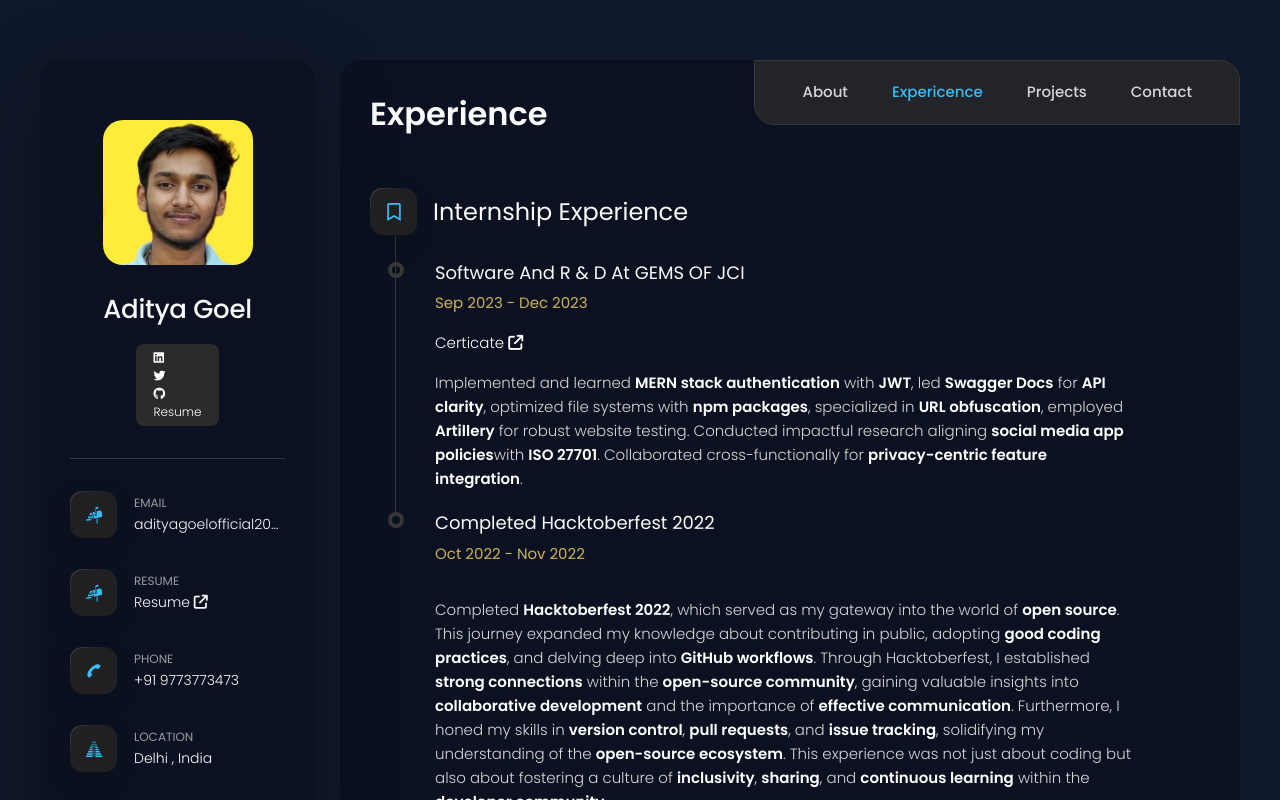
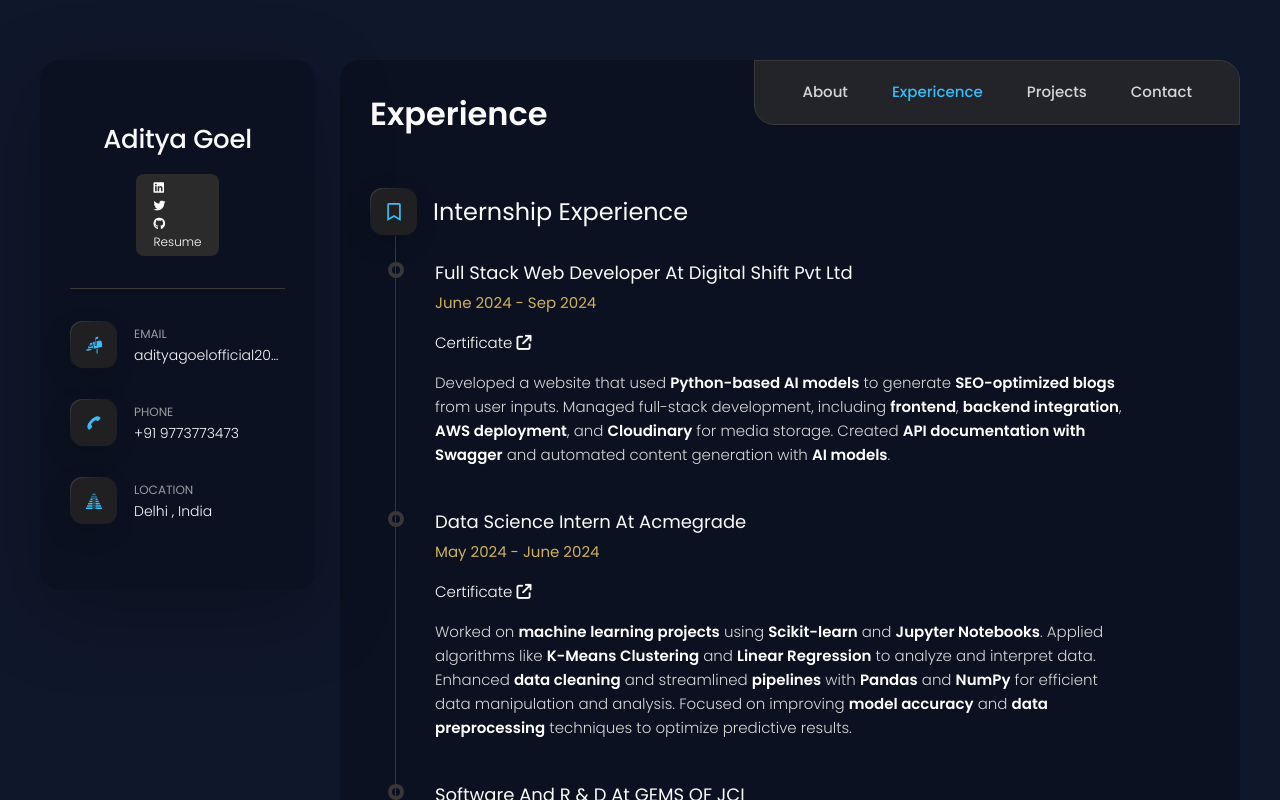
Before and after one commit to AdityaGoel0320/ADITYA-GOEL-PORTFOLIO-VITE, a React (Vite) app: page /resume in a window 1280 px wide. Shown: the top 800 px of the page. Built offline with nearby package versions, Linux system fonts and the light colour scheme.

Commit message:
added some internship details and made some ui changes

```diff
--- a/src/App.css
+++ b/src/App.css
@@ -2211,3 +2211,17 @@ strong {
   flex-direction: column;
   gap: 0.5rem;
 }
+
+
+.animated-text {
+  background: linear-gradient(90deg, yellow, #0000ff); /* Gradient from red to blue */
+  background-size: 200% auto; /* Double the size to allow the animation */
+  background-clip: text;
+  -webkit-background-clip: text;
+  color: transparent;
+  transition: background-position 0.05s ease-in-out; /* Animate the background */
+}
+
+.animated-text:hover {
+  background-position: right center; /* On hover, move the background to the right */
+}
--- a/src/assets/Arr.jsx
+++ b/src/assets/Arr.jsx
@@ -87,13 +87,13 @@ export const arr = [
         type: "Backend",
 
     },
-    {
-        name: "Googling",
-        // img: "https://jigarsable.vercel.app/_next/image?url=https%3A%2F%2Fimg.icons8.com%2Fcolor%2F144%2Fnull%2Fgoogle-logo.png&w=128&q=75",
-        img: "images/google.webp",
+    // {
+    //     name: "Googling",
+    //     // img: "https://jigarsable.vercel.app/_next/image?url=https%3A%2F%2Fimg.icons8.com%2Fcolor%2F144%2Fnull%2Fgoogle-logo.png&w=128&q=75",
+    //     img: "images/google.webp",
 
-        type: "Other",
-    },
+    //     type: "Other",
+    // },
     {
         name: "GitHub",
         // img: "https://jigarsable.vercel.app/_next/image?url=https%3A%2F%2Fimg.icons8.com%2Fmaterial-outlined%2F96%2Fnull%2Fgithub.png&w=128&q=75",
@@ -146,7 +146,7 @@ export const arr = [
 
         name: "Vercel",
         // img: "https://res.cloudinary.com/lifecodes/image/upload/v1677508669/Portfolio/gd1ferzh1vbopo15yysy.svg",
-        img: "images/vercel.svg",
+        img: "images/vercel.png",
 
         type: "Other",
     }, {
--- a/src/assets/FrontEndUtils.jsx
+++ b/src/assets/FrontEndUtils.jsx
@@ -28,6 +28,46 @@ export const desc = (
     </div>
 );
 
+export const mlDesc = (
+    <div>
+        <div className="linksCertificate">
+            <a href="https://drive.google.com/file/d/1pBM0u4Xwded1EbTzKiMK0IsMNogEHjcW/view?usp=sharing" target="_blank" >
+                <h1>Certificate <i className="fa-solid fa-arrow-up-right-from-square"></i></h1>
+            </a>
+        </div>
+        Worked on <strong>machine learning projects</strong> using <strong>Scikit-learn</strong> and <strong>Jupyter Notebooks</strong>.
+        Applied algorithms like <strong>K-Means Clustering</strong> and <strong>Linear Regression</strong> to analyze and interpret data.
+        Enhanced <strong>data cleaning</strong> and streamlined <strong>pipelines</strong> with <strong>Pandas</strong> and <strong>NumPy</strong> for efficient data manipulation and analysis.
+        Focused on improving <strong>model accuracy</strong> and <strong>data preprocessing</strong> techniques to optimize predictive results.
+    </div>
+);
+
+
+
+
+
+
+
+
+
+
+
+export const descOfDigitalShiftInterShip = (
+    <div>
+        <div className="linksCertificate">
+            <a href="https://drive.google.com/file/d/1tyI7JGjvUqLi0XxAraDb_dedJhVb_Meq/view?usp=sharing" target="_blank">
+                <h1>Certificate <i class="fa-solid fa-arrow-up-right-from-square"></i></h1>
+            </a>
+            {/* <a href="">
+
+                <h1>Project Report <i class="fa-solid fa-arrow-up-right-from-square"></i></h1>
+            </a> */}
+        </div>
+        Developed a website that used <strong>Python-based AI models</strong> to generate <strong>SEO-optimized blogs</strong> from user inputs.
+        Managed full-stack development, including <strong>frontend</strong>, <strong>backend integration</strong>, <strong>AWS deployment</strong>, and <strong>Cloudinary</strong> for media storage.
+        Created <strong>API documentation with Swagger</strong> and automated content generation with <strong>AI models</strong>.
+    </div>
+);
 
 
 export const HacktoberFestDesc = (
--- a/src/components/Aside.jsx
+++ b/src/components/Aside.jsx
@@ -35,13 +35,13 @@ const Aside = () => {
   return (
     <aside className="sidebar">
       <div className="sidebar-info">
-        <figure className="avatar-box">
+        {/* <figure className="avatar-box">
           <img
             src={"/images/profile.png"}
             alt="Aditya Goel"
             width="80"
           />
-        </figure>
+        </figure> */}
 
         <div className="info-content">
           <h1 className="name" title="Richard hanrick">
@@ -57,7 +57,7 @@ const Aside = () => {
               ))}
               <a href={Resume} target="_blank">
 
-                <h2 className="text-xs p-1  border-2 border-yellow-500 rounded-md hover:text-white hover:bg-black  hover:text-lg    ">Resume</h2>
+                <h2 className="text-xs p-1  border-2 border-yellow-500 rounded-md hover:text-white hover:bg-black   ">Resume</h2>
               </a>
 
             </div>
@@ -86,7 +86,13 @@ const Aside = () => {
             </div>
           </li>
 
-          <li className="contact-item">
+
+
+
+
+
+
+          {/* <li className="contact-item">
             <div className="icon-box">
               <GiMailbox />
 
@@ -99,7 +105,7 @@ const Aside = () => {
                 Resume <i class="fa-solid fa-arrow-up-right-from-square"></i>
               </a>
             </div>
-          </li>
+          </li> */}
 
 
           <li className="contact-item">
--- a/src/pages/Portfolio/Portfolio.jsx
+++ b/src/pages/Portfolio/Portfolio.jsx
@@ -42,7 +42,7 @@ const Portfolio = () => {
 
       {/* Filter buttons */}
       <ul className="filter-list">
-        {['All', 'MERN', 'TypeScript', 'FireBase' ,"Stripe", 'TailwindCSS' , 'ChakraUI' ,  'HTML' , 'CSS'  ].map(category => (
+        {['All', 'MERN', 'TypeScript', 'FireBase' ,"Stripe", 'TailwindCSS' ,  'HTML' , 'CSS'  ].map(category => (
           <li className="filter-item" key={category}>
             <button
               className={category === selectedCategory ? 'active' : ''}
--- a/src/pages/Portfolio/Sample.jsx
+++ b/src/pages/Portfolio/Sample.jsx
@@ -37,8 +37,11 @@ const Sample = ({ project }) => {
         // <div>Sample</div>
         <>
 
+
             <li
-                className="  m-1  p-4  rounded-xl shadow-[0_20px_50px_rgba(8,_112,_184,_0.7)]  hover:shadow-[0_10px_20px_rgba(240,_46,_170,_0.7)]"
+                // className="  m-1  p-4  rounded-xl shadow-2xl shadow-blue-500/20  hover:shadow-[0_20px_50px_rgba(8,_112,_184,_0.7)]  bg-white dark:bg-slate-900 text-black dark:text-white border-neutral-200 dark:border-slate-800"
+                className="m-1 p-4 rounded-xl hover:backdrop-blur-3xl shadow-2xl shadow-blue-500/20 transition-transform duration-300 hover:shadow-[0_30px_70px_rgba(8,_112,_184,_0.7)] hover:scale-105    bg-white dark:bg-slate-900 text-black dark:text-white border-neutral-200 dark:border-slate-800"
+
                 data-filter-item
                 data-category={project.category}
                 key={project.id}
--- a/src/pages/Resume/Resume.jsx
+++ b/src/pages/Resume/Resume.jsx
@@ -2,7 +2,7 @@ import React from 'react';
 import { FaBookReader, FaRegBookmark } from "react-icons/fa";
 import TimelineItem from './TimelineItem';
 import SkillItem from './SkillItem';
-import { HacktoberFestDesc, desc } from '../../assets/FrontEndUtils';
+import { HacktoberFestDesc, desc, descOfDigitalShiftInterShip, mlDesc } from '../../assets/FrontEndUtils';
 import Skills from '../../components/Skills';
 import Socials from '../../components/Socials';
 
@@ -25,18 +25,36 @@ const Resume = () => {
         </div>
 
         <ol className="timeline-list">
+
+
+          <TimelineItem
+            title="Full Stack Web Developer at Digital Shift Pvt Ltd"
+            date="June 2024 - Sep 2024"
+            description={descOfDigitalShiftInterShip}
+          />
+
+          <br />
+          <TimelineItem
+            title="Data Science Intern at Acmegrade"
+            date="May 2024 - June 2024"
+            description={mlDesc}
+          />
+          <br />
+
           <TimelineItem
             title="Software and R & D at GEMS OF JCI"
             date="Sep 2023 - Dec 2023"
             description={desc}
           />
 
+          <br />
 
           <TimelineItem
             title="Completed Hacktoberfest 2022"
             date="Oct 2022 - Nov 2022"
             description={HacktoberFestDesc}
           />
+          <br />
 
           {/* <TimelineItem
             title="Comming Soon ...."
--- a/src/pages/Resume/TimelineItem.jsx
+++ b/src/pages/Resume/TimelineItem.jsx
@@ -3,7 +3,8 @@
 const TimelineItem = ({ title, date, description }) => {
   return (
     <li className="timeline-item">
-      <h2 className="h2 font-bold text-xl timeline-item-title">{title}</h2>
+      <h2 className="h2 text- font-bold text-xl timeline-item-title  ">{title}</h2>
+
       <span>{date}</span>
       <p className="timeline-text">{description}</p>
     </li>
```
Also changed, not shown: public/images/vercel.png (added).
